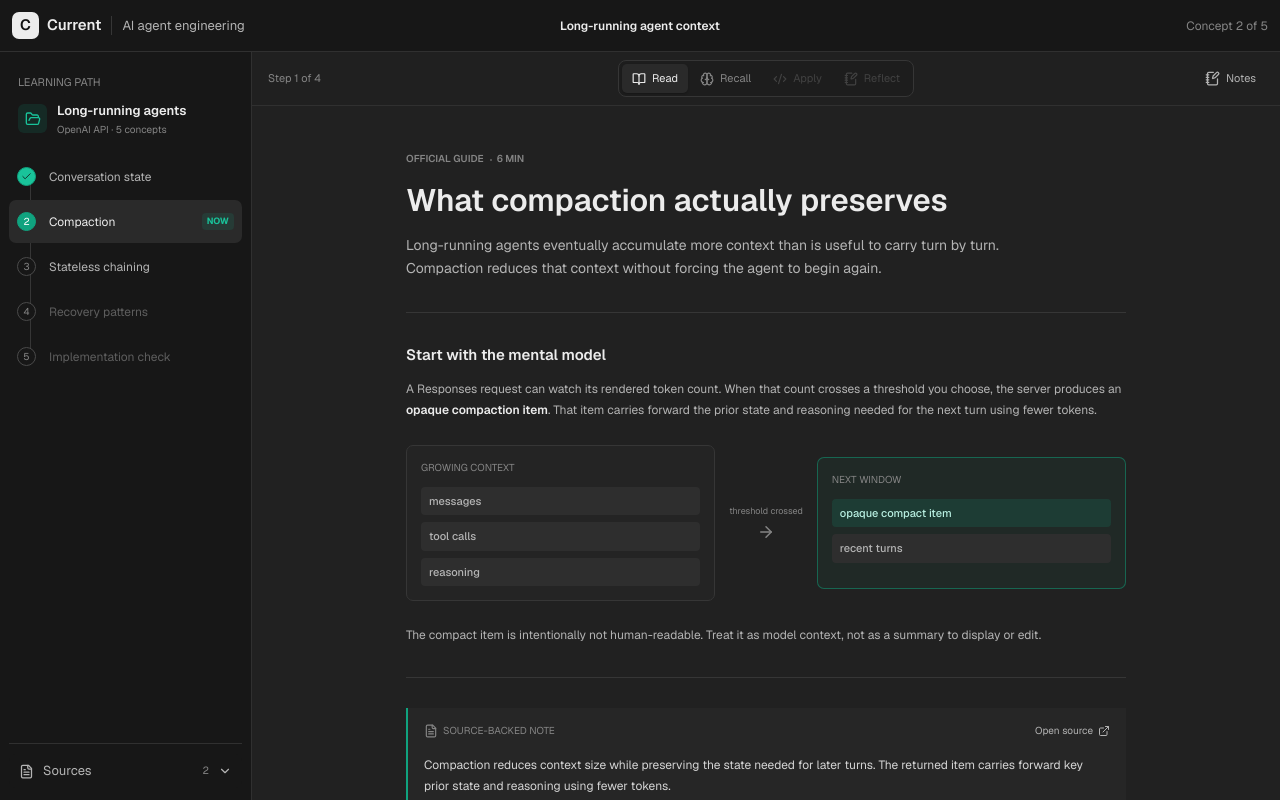
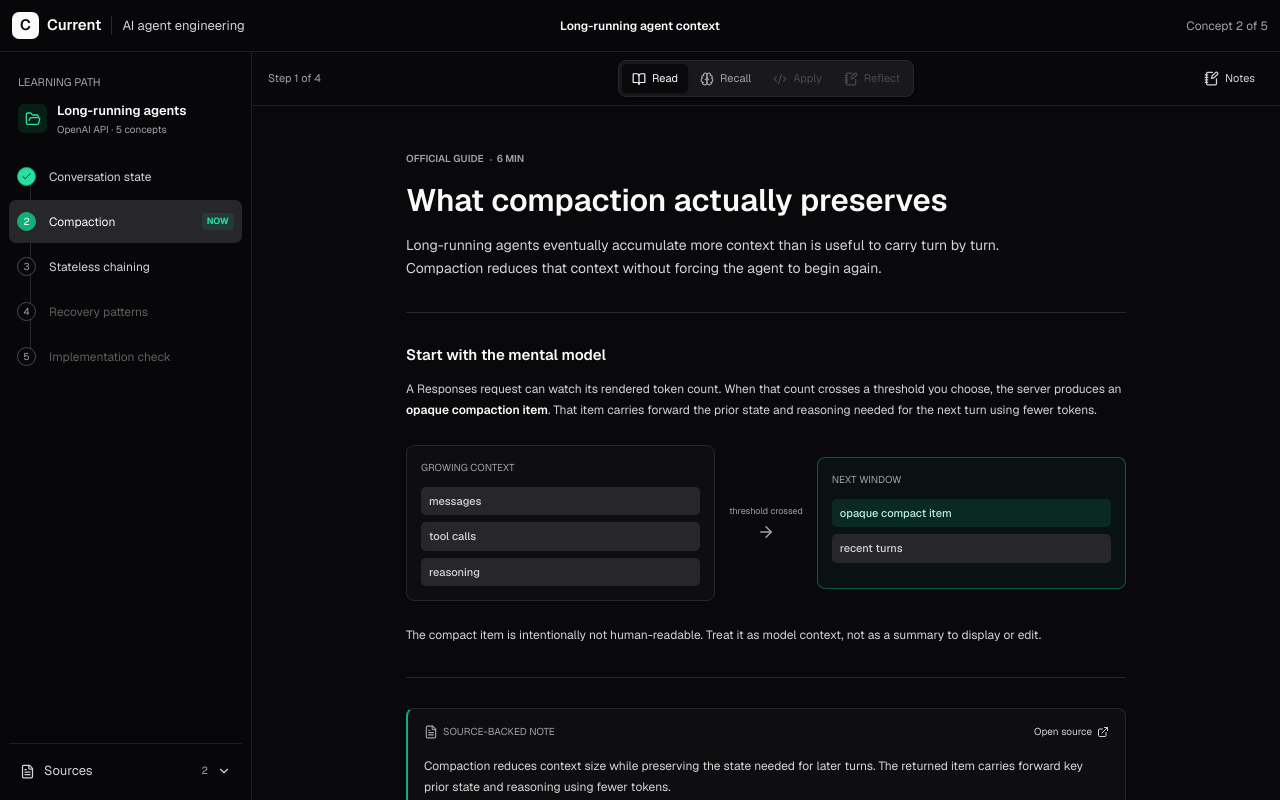
Before and after one commit to donovanmchenry/current, a Next.js app: page / in a window 1280 px wide. Built offline with nearby package versions, Linux system fonts and the light colour scheme.

Commit message:
Apply shadcn dark styling

```diff
--- a/app/globals.css
+++ b/app/globals.css
@@ -1,19 +1,40 @@
 @import "tailwindcss";
 
 :root {
-  --bg: #212121;
-  --bg-deep: #171717;
-  --bg-elevated: #2a2a2a;
-  --bg-hover: #303030;
-  --bg-input: #242424;
-  --line: #363636;
-  --line-soft: #303030;
-  --text: #ececec;
-  --text-secondary: #b4b4b4;
-  --text-muted: #858585;
-  --accent: #10a37f;
-  --accent-bright: #19c39a;
-  --accent-soft: rgba(16, 163, 127, .14);
+  color-scheme: dark;
+  --background: 240 10% 3.9%;
+  --foreground: 0 0% 98%;
+  --card: 240 8% 6%;
+  --card-foreground: 0 0% 98%;
+  --popover: 240 10% 3.9%;
+  --popover-foreground: 0 0% 98%;
+  --primary: 160 82% 38%;
+  --primary-foreground: 160 100% 5%;
+  --secondary: 240 3.7% 15.9%;
+  --secondary-foreground: 0 0% 98%;
+  --muted: 240 3.7% 15.9%;
+  --muted-foreground: 240 5% 64.9%;
+  --ui-accent: 240 3.7% 15.9%;
+  --ui-accent-foreground: 0 0% 98%;
+  --destructive: 0 62.8% 48%;
+  --destructive-foreground: 0 0% 98%;
+  --border: 240 3.7% 15.9%;
+  --input: 240 3.7% 15.9%;
+  --ring: 160 82% 42%;
+  --radius: 8px;
+  --bg: hsl(var(--background));
+  --bg-deep: hsl(240 10% 3.2%);
+  --bg-elevated: hsl(var(--secondary));
+  --bg-hover: hsl(240 3.7% 18.5%);
+  --bg-input: hsl(var(--card));
+  --line: hsl(var(--border));
+  --line-soft: hsl(240 3.7% 12.5%);
+  --text: hsl(var(--foreground));
+  --text-secondary: hsl(240 5% 84%);
+  --text-muted: hsl(var(--muted-foreground));
+  --accent: hsl(var(--primary));
+  --accent-bright: hsl(160 72% 52%);
+  --accent-soft: hsl(var(--primary) / .14);
   --warning: #e2b86b;
   --warning-soft: rgba(226, 184, 107, .12);
   --error: #ef8f8f;
@@ -37,6 +58,8 @@ button, input, textarea { font: inherit; letter-spacing: 0; }
 button { color: inherit; }
 button, a { -webkit-tap-highlight-color: transparent; }
 code, pre, kbd { font-family: var(--font-geist-mono), monospace; letter-spacing: 0; }
+::selection { color: var(--text); background: hsl(var(--primary) / .3); }
+:focus-visible { outline: 2px solid hsl(var(--ring)); outline-offset: 2px; }
 
 .current-app { min-height: 100vh; background: var(--bg); }
 .workspace-header {
@@ -56,12 +79,12 @@ code, pre, kbd { font-family: var(--font-geist-mono), monospace; letter-spacing:
 .header-right { justify-content: flex-end; gap: 5px; }
 .header-center { gap: 9px; color: var(--text-secondary); font-size: 12px; }
 .wordmark { display: inline-flex; align-items: center; gap: 8px; font-size: 15px; font-weight: 600; }
-.wordmark-symbol { width: 27px; height: 27px; display: grid; place-items: center; border-radius: 7px; color: #111; background: var(--text); }
+.wordmark-symbol { width: 27px; height: 27px; display: grid; place-items: center; border-radius: calc(var(--radius) - 1px); color: hsl(var(--background)); background: var(--text); }
 .header-separator { width: 1px; height: 19px; background: var(--line); }
 .track-context { color: var(--text-secondary); font-size: 13px; }
 .lesson-name { color: var(--text); font-weight: 520; }
 .header-progress { color: var(--text-muted); font-size: 12px; }
-.icon-action { width: 30px; height: 30px; display: inline-grid; place-items: center; border: 0; border-radius: 6px; color: var(--text-secondary); background: transparent; cursor: pointer; }
+.icon-action { width: 30px; height: 30px; display: inline-grid; place-items: center; border: 1px solid transparent; border-radius: calc(var(--radius) - 2px); color: var(--text-secondary); background: transparent; cursor: pointer; }
 .icon-action:hover { color: var(--text); background: var(--bg-hover); }
 .mobile-only { display: none; }
 
@@ -79,18 +102,18 @@ code, pre, kbd { font-family: var(--font-geist-mono), monospace; letter-spacing:
   background: var(--bg-deep);
 }
 .sidebar-mobile-head { display: none; }
-.sidebar-bottom button { position: relative; z-index: 2; width: 100%; min-height: 34px; display: flex; align-items: center; gap: 9px; padding: 0 10px; border: 0; border-radius: 7px; color: var(--text-secondary); background: var(--bg-deep); font-size: 13px; text-align: left; cursor: pointer; }
+.sidebar-bottom button { position: relative; z-index: 2; width: 100%; min-height: 34px; display: flex; align-items: center; gap: 9px; padding: 0 10px; border: 1px solid transparent; border-radius: calc(var(--radius) - 1px); color: var(--text-secondary); background: var(--bg-deep); font-size: 13px; text-align: left; cursor: pointer; }
 .sidebar-bottom button:hover { color: var(--text); background: var(--bg-hover); }
 .outline-heading { display: flex; align-items: center; justify-content: space-between; padding: 0 9px; margin-bottom: 10px; color: var(--text-muted); font-size: 11px; text-transform: uppercase; }
 .track-title { display: grid; grid-template-columns: 31px 1fr; align-items: center; gap: 8px; padding: 0 9px; }
-.track-icon { width: 29px; height: 29px; display: grid; place-items: center; border-radius: 6px; color: var(--accent-bright); background: var(--accent-soft); }
+.track-icon { width: 29px; height: 29px; display: grid; place-items: center; border-radius: calc(var(--radius) - 2px); color: var(--accent-bright); background: var(--accent-soft); }
 .track-title strong, .track-title small { display: block; }
 .track-title strong { font-size: 13px; font-weight: 550; }
 .track-title small { margin-top: 2px; color: var(--text-muted); font-size: 10px; }
 .concept-path { position: relative; display: grid; gap: 2px; margin: 18px 0 0; padding: 0; list-style: none; }
 .concept-path::before { content: ""; position: absolute; left: 21px; top: 18px; bottom: 18px; width: 1px; background: var(--line); }
 .concept-path li { position: relative; z-index: 1; }
-.concept-row { width: 100%; min-height: 43px; display: grid; grid-template-columns: 25px 1fr auto; align-items: center; gap: 7px; padding: 0 8px; border-radius: 7px; color: var(--text-secondary); font-size: 12px; }
+.concept-row { width: 100%; min-height: 43px; display: grid; grid-template-columns: 25px 1fr auto; align-items: center; gap: 7px; padding: 0 8px; border-radius: calc(var(--radius) - 1px); color: var(--text-secondary); font-size: 12px; }
 .concept-path li.current .concept-row { color: var(--text); background: var(--bg-elevated); }
 .concept-path li.locked .concept-row { color: #5e5e5e; }
 .concept-state { width: 19px; height: 19px; display: grid; place-items: center; border: 1px solid #4a4a4a; border-radius: 50%; color: var(--text-muted); background: var(--bg-deep); font-size: 10px; }
@@ -161,17 +184,17 @@ code, pre, kbd { font-family: var(--font-geist-mono), monospace; letter-spacing:
   align-items: center;
   padding: 0 16px;
   border-bottom: 1px solid var(--line-soft);
-  background: rgba(33, 33, 33, .95);
+  background: hsl(var(--background) / .9);
   backdrop-filter: blur(10px);
 }
 .stage-count { color: var(--text-muted); font-size: 11px; }
-.mode-switcher { display: flex; align-items: center; gap: 2px; padding: 3px; border: 1px solid var(--line); border-radius: 8px; background: #1d1d1d; }
-.mode-switcher button { height: 29px; display: inline-flex; align-items: center; gap: 6px; padding: 0 10px; border: 0; border-radius: 5px; color: var(--text-muted); background: transparent; font-size: 11px; cursor: pointer; transition: color .18s ease, background .18s ease, box-shadow .18s ease; }
+.mode-switcher { display: flex; align-items: center; gap: 2px; padding: 3px; border: 1px solid var(--line); border-radius: var(--radius); background: hsl(var(--muted) / .55); box-shadow: 0 1px 2px rgba(0,0,0,.2); }
+.mode-switcher button { height: 29px; display: inline-flex; align-items: center; gap: 6px; padding: 0 10px; border: 0; border-radius: calc(var(--radius) - 3px); color: var(--text-muted); background: transparent; font-size: 11px; cursor: pointer; transition: color .18s ease, background .18s ease, box-shadow .18s ease; }
 .mode-switcher button:hover:not(:disabled) { color: var(--text-secondary); }
-.mode-switcher button.active { color: var(--text); background: var(--bg-elevated); box-shadow: 0 1px 2px rgba(0,0,0,.25); }
+.mode-switcher button.active { color: var(--text); background: hsl(var(--background)); box-shadow: 0 1px 2px rgba(0,0,0,.3); }
 .mode-switcher button:disabled { opacity: .35; cursor: not-allowed; }
-.notebook-toggle { min-height: 30px; display: inline-flex; align-items: center; justify-self: end; gap: 6px; border: 0; border-radius: 6px; padding: 0 8px; color: var(--text-secondary); background: transparent; font-size: 11px; cursor: pointer; }
-.notebook-toggle:hover, .notebook-toggle.active { color: var(--text); background: var(--bg-hover); }
+.notebook-toggle { min-height: 30px; display: inline-flex; align-items: center; justify-self: end; gap: 6px; border: 1px solid transparent; border-radius: calc(var(--radius) - 2px); padding: 0 8px; color: var(--text-secondary); background: transparent; font-size: 11px; cursor: pointer; }
+.notebook-toggle:hover, .notebook-toggle.active { color: var(--text); border-color: var(--line); background: hsl(var(--ui-accent)); }
 .lesson-scroll { position: absolute; inset: 54px 0 0; overflow-y: auto; overscroll-behavior: contain; scrollbar-color: #555 transparent; }
 .mode-stage { min-height: 100%; }
 .mode-stage.leaving, .mode-stage.entering { pointer-events: none; }
@@ -198,14 +221,14 @@ code, pre, kbd { font-family: var(--font-geist-mono), monospace; letter-spacing:
 .reading-section > p:last-child { margin-bottom: 0; }
 .reading-section strong { color: var(--text); font-weight: 550; }
 .concept-diagram { display: grid; grid-template-columns: 1fr auto 1fr; align-items: center; gap: 14px; margin: 24px 0; }
-.diagram-stage { min-height: 132px; display: flex; flex-direction: column; gap: 7px; padding: 14px; border: 1px solid var(--line); border-radius: 7px; background: var(--bg-input); }
+.diagram-stage { min-height: 132px; display: flex; flex-direction: column; gap: 7px; padding: 14px; border: 1px solid var(--line); border-radius: var(--radius); background: hsl(var(--card)); box-shadow: 0 1px 2px rgba(0,0,0,.16); }
 .diagram-stage > span { margin-bottom: 5px; color: var(--text-muted); font-size: 10px; text-transform: uppercase; }
-.diagram-stage strong { padding: 6px 8px; border-radius: 4px; color: var(--text-secondary); background: #2e2e2e; font-size: 11px; font-weight: 480; }
+.diagram-stage strong { padding: 6px 8px; border-radius: calc(var(--radius) - 3px); color: var(--text-secondary); background: hsl(var(--muted)); font-size: 11px; font-weight: 480; }
 .diagram-stage.result { border-color: rgba(16,163,127,.5); background: rgba(16,163,127,.06); }
 .diagram-stage.result strong:first-of-type { color: #b8efe1; background: rgba(16,163,127,.16); }
 .diagram-arrow { display: grid; justify-items: center; gap: 5px; color: var(--text-muted); }
 .diagram-arrow span { font-size: 9px; white-space: nowrap; }
-.source-excerpt { margin: 30px 0 0; padding: 15px 16px 12px; border-left: 2px solid var(--accent); background: #262626; }
+.source-excerpt { margin: 30px 0 0; padding: 15px 16px 12px; border: 1px solid var(--line); border-left: 2px solid var(--accent); border-radius: var(--radius); background: hsl(var(--card)); box-shadow: 0 1px 2px rgba(0,0,0,.15); }
 .excerpt-top { display: flex; align-items: center; justify-content: space-between; gap: 12px; }
 .excerpt-top > span, .excerpt-top a { display: inline-flex; align-items: center; gap: 5px; font-size: 10px; }
 .excerpt-top > span { color: var(--text-muted); text-transform: uppercase; }
@@ -215,24 +238,27 @@ code, pre, kbd { font-family: var(--font-geist-mono), monospace; letter-spacing:
 .excerpt-action { display: inline-flex; align-items: center; gap: 5px; border: 0; padding: 4px 0; color: var(--text-muted); background: transparent; font-size: 10px; cursor: pointer; }
 .excerpt-action:hover, .excerpt-action.added { color: var(--accent-bright); }
 .excerpt-action:disabled { cursor: default; }
-.comparison-row { display: grid; grid-template-columns: 1fr 1fr; gap: 1px; overflow: hidden; border: 1px solid var(--line); border-radius: 7px; background: var(--line); }
-.comparison-row > div { padding: 15px; background: var(--bg-input); }
+.comparison-row { display: grid; grid-template-columns: 1fr 1fr; gap: 1px; overflow: hidden; border: 1px solid var(--line); border-radius: var(--radius); background: var(--line); box-shadow: 0 1px 2px rgba(0,0,0,.12); }
+.comparison-row > div { padding: 15px; background: hsl(var(--card)); }
 .comparison-row span { display: block; margin-bottom: 8px; color: var(--text); font-size: 12px; font-weight: 550; }
 .comparison-row p { margin: 0; color: var(--text-secondary); font-size: 12px; line-height: 1.65; }
 .module-footer { display: flex; align-items: center; justify-content: space-between; gap: 20px; padding-top: 25px; }
 .module-footer > span { color: var(--text-muted); font-size: 11px; }
-.continue-button, .subtle-button { min-height: 34px; display: inline-flex; align-items: center; justify-content: center; gap: 7px; border-radius: 7px; padding: 0 12px; font-size: 11px; font-weight: 550; cursor: pointer; }
-.continue-button { border: 0; color: #071b15; background: var(--accent-bright); }
-.continue-button:hover { background: #27d4aa; }
-.continue-button:disabled { color: #777; background: #3a3a3a; cursor: not-allowed; }
-.subtle-button { border: 1px solid var(--line); color: var(--text-secondary); background: transparent; }
+.continue-button, .subtle-button { min-height: 36px; display: inline-flex; align-items: center; justify-content: center; gap: 7px; border-radius: calc(var(--radius) - 2px); padding: 0 13px; font-size: 11px; font-weight: 550; cursor: pointer; transition: color .15s ease, background .15s ease, border-color .15s ease; }
+.continue-button { border: 1px solid transparent; color: hsl(var(--primary-foreground)); background: hsl(var(--primary)); box-shadow: 0 1px 2px rgba(0,0,0,.2); }
+.continue-button:hover { background: hsl(160 82% 43%); }
+.continue-button:disabled { color: var(--text-muted); background: hsl(var(--muted)); box-shadow: none; cursor: not-allowed; }
+.subtle-button { border: 1px solid var(--line); color: var(--text-secondary); background: hsl(var(--background)); }
+.subtle-button:hover { color: var(--text); background: hsl(var(--ui-accent)); }
 
-.recall-input { display: block; margin-top: 28px; overflow: hidden; border: 1px solid #414141; border-radius: 8px; background: var(--bg-input); }
+.recall-input { display: block; margin-top: 28px; overflow: hidden; border: 1px solid hsl(var(--input)); border-radius: var(--radius); background: hsl(var(--card)); transition: border-color .15s ease, box-shadow .15s ease; }
+.recall-input:focus-within { border-color: hsl(var(--ring)); box-shadow: 0 0 0 3px hsl(var(--ring) / .18); }
 .recall-input > span { display: block; padding: 11px 13px 0; color: var(--text-muted); font-size: 10px; text-transform: uppercase; }
 .recall-input textarea { width: 100%; min-height: 180px; resize: vertical; border: 0; outline: 0; padding: 13px; color: var(--text); background: transparent; font-size: 12px; line-height: 1.7; }
+.recall-input textarea:focus-visible { outline: 0; }
 .recall-input textarea::placeholder { color: #656565; }
 .recall-input small { display: block; padding: 8px 13px; border-top: 1px solid var(--line-soft); color: var(--text-muted); font-size: 10px; }
-.evaluation-result { display: grid; grid-template-columns: 34px 1fr; gap: 12px; margin-top: 14px; padding: 16px; border-radius: 8px; }
+.evaluation-result { display: grid; grid-template-columns: 34px 1fr; gap: 12px; margin-top: 14px; padding: 16px; border-radius: var(--radius); box-shadow: 0 1px 2px rgba(0,0,0,.12); }
 .evaluation-result.strong { border: 1px solid rgba(16,163,127,.4); background: rgba(16,163,127,.08); }
 .evaluation-result.partial { border: 1px solid rgba(226,184,107,.35); background: var(--warning-soft); }
 .result-mark { width: 30px; height: 30px; display: grid; place-items: center; border-radius: 50%; color: var(--accent-bright); background: var(--accent-soft); }
@@ -244,9 +270,9 @@ code, pre, kbd { font-family: var(--font-geist-mono), monospace; letter-spacing:
 .gap-line strong { margin-right: 7px; color: var(--warning); font-size: 10px; text-transform: uppercase; }
 .adapt-row { display: flex; align-items: center; gap: 7px; margin-top: 13px; }
 .adapt-row > span { margin-right: auto; color: var(--text-muted); font-size: 10px; }
-.adapt-row button { min-height: 29px; display: inline-flex; align-items: center; gap: 5px; border: 1px solid var(--line); border-radius: 6px; padding: 0 9px; color: var(--text-secondary); background: var(--bg-input); font-size: 10px; cursor: pointer; }
-.adapt-row button:hover { color: var(--text); border-color: #505050; }
-.support-module { margin-top: 25px; padding: 14px; border: 1px solid rgba(16,163,127,.35); border-radius: 8px; background: rgba(16,163,127,.055); }
+.adapt-row button { min-height: 30px; display: inline-flex; align-items: center; gap: 5px; border: 1px solid var(--line); border-radius: calc(var(--radius) - 2px); padding: 0 9px; color: var(--text-secondary); background: hsl(var(--background)); font-size: 10px; cursor: pointer; }
+.adapt-row button:hover { color: var(--text); border-color: hsl(240 4% 28%); background: hsl(var(--ui-accent)); }
+.support-module { margin-top: 25px; padding: 14px; border: 1px solid hsl(var(--primary) / .35); border-radius: var(--radius); background: hsl(var(--primary) / .055); }
 .support-label { display: block; margin-bottom: 12px; color: var(--accent-bright); font-size: 10px; font-weight: 620; text-transform: uppercase; }
 .support-steps { display: grid; grid-template-columns: 1fr auto 1fr auto 1fr auto 1fr; align-items: center; gap: 6px; }
 .support-steps > div { min-height: 54px; display: grid; align-content: center; gap: 4px; padding: 8px; border-radius: 5px; background: var(--bg-input); }
@@ -256,12 +282,12 @@ code, pre, kbd { font-family: var(--font-geist-mono), monospace; letter-spacing:
 .support-module > p { margin: 12px 0 0; color: var(--text-secondary); font-size: 11px; line-height: 1.6; }
 .example-support > p { margin-top: 0; font-size: 12px; }
 
-.code-context { margin-top: 28px; overflow: hidden; border: 1px solid var(--line); border-radius: 8px; background: #1b1b1b; }
+.code-context { margin-top: 28px; overflow: hidden; border: 1px solid var(--line); border-radius: var(--radius); background: hsl(var(--card)); box-shadow: 0 1px 2px rgba(0,0,0,.12); }
 .code-context > span { display: block; padding: 8px 12px; border-bottom: 1px solid var(--line); color: var(--text-muted); font-size: 10px; }
 .code-context pre { margin: 0; padding: 15px; color: #d4d4d4; font-size: 12px; line-height: 1.65; white-space: pre-wrap; }
 .code-options { display: grid; gap: 8px; margin-top: 13px; }
-.code-options button { min-height: 95px; display: grid; grid-template-columns: 28px 1fr auto; align-items: center; gap: 9px; padding: 10px 12px; border: 1px solid var(--line); border-radius: 8px; color: var(--text-secondary); background: var(--bg-input); text-align: left; cursor: pointer; }
-.code-options button:hover, .code-options button.selected { border-color: #565656; background: #2d2d2d; }
+.code-options button { min-height: 95px; display: grid; grid-template-columns: 28px 1fr auto; align-items: center; gap: 9px; padding: 10px 12px; border: 1px solid var(--line); border-radius: var(--radius); color: var(--text-secondary); background: hsl(var(--card)); text-align: left; cursor: pointer; transition: border-color .15s ease, background .15s ease; }
+.code-options button:hover, .code-options button.selected { border-color: hsl(240 4% 30%); background: hsl(var(--ui-accent)); }
 .code-options button.right { border-color: rgba(16,163,127,.5); background: rgba(16,163,127,.07); }
 .code-options button.wrong { border-color: rgba(239,143,143,.4); background: rgba(239,143,143,.06); }
 .option-index { width: 23px; height: 23px; display: grid; place-items: center; border: 1px solid #505050; border-radius: 50%; font-size: 10px; }
@@ -275,13 +301,13 @@ code, pre, kbd { font-family: var(--font-geist-mono), monospace; letter-spacing:
 .code-feedback strong { display: block; color: var(--text); }
 
 .reflection-input textarea { min-height: 155px; }
-.session-summary { display: grid; gap: 1px; margin-top: 18px; overflow: hidden; border: 1px solid var(--line); border-radius: 8px; background: var(--line); }
+.session-summary { display: grid; gap: 1px; margin-top: 18px; overflow: hidden; border: 1px solid var(--line); border-radius: var(--radius); background: var(--line); }
 .session-summary > div { min-height: 54px; display: grid; grid-template-columns: 28px 1fr; align-items: center; gap: 8px; padding: 8px 12px; background: var(--bg-input); }
 .session-summary svg { color: var(--accent-bright); }
 .session-summary strong, .session-summary span { display: block; }
 .session-summary strong { margin-bottom: 3px; color: var(--text); font-size: 11px; }
 .session-summary span { color: var(--text-muted); font-size: 10px; }
-.scheduled-state { display: grid; grid-template-columns: 28px 1fr; align-items: center; gap: 9px; margin-top: 14px; padding: 13px; border: 1px solid rgba(16,163,127,.4); border-radius: 8px; color: var(--accent-bright); background: rgba(16,163,127,.08); }
+.scheduled-state { display: grid; grid-template-columns: 28px 1fr; align-items: center; gap: 9px; margin-top: 14px; padding: 13px; border: 1px solid hsl(var(--primary) / .4); border-radius: var(--radius); color: var(--accent-bright); background: hsl(var(--primary) / .08); }
 .scheduled-state strong, .scheduled-state span { display: block; }
 .scheduled-state strong { color: var(--text); font-size: 12px; }
 .scheduled-state span { margin-top: 3px; color: var(--text-secondary); font-size: 10px; }
@@ -297,7 +323,7 @@ code, pre, kbd { font-family: var(--font-geist-mono), monospace; letter-spacing:
   visibility: hidden;
   pointer-events: none;
   border-left: 1px solid var(--line-soft);
-  background: #1d1d1d;
+  background: hsl(var(--card));
   transition:
     transform .42s cubic-bezier(.22, 1, .36, 1),
     visibility 0s linear .42s;
@@ -308,7 +334,8 @@ code, pre, kbd { font-family: var(--font-geist-mono), monospace; letter-spacing:
 .note-document-title span, .note-document-title small { display: block; }
 .note-document-title span { font-size: 12px; font-weight: 540; }
 .note-document-title small { margin-top: 3px; color: var(--text-muted); font-size: 10px; }
-.notes-pane textarea { min-height: 0; flex: 1; resize: none; border: 0; border-top: 1px solid var(--line-soft); outline: 0; padding: 18px; color: #d8d8d8; background: #202020; font-size: 13px; line-height: 1.75; }
+.notes-pane textarea { min-height: 0; flex: 1; resize: none; border: 0; border-top: 1px solid var(--line-soft); outline: 0; padding: 18px; color: var(--text-secondary); background: hsl(var(--background)); font-size: 13px; line-height: 1.75; }
+.notes-pane textarea:focus-visible { outline: 0; box-shadow: inset 2px 0 0 hsl(var(--ring)); }
 .notes-pane textarea::placeholder { color: #646464; }
 .note-footer { min-height: 48px; display: flex; align-items: center; justify-content: space-between; padding: 0 12px 0 17px; border-top: 1px solid var(--line-soft); color: var(--text-muted); font-size: 10px; }
 .overlay, .notebook-overlay { display: none; }
```
Also changed, not shown: 1 other file (tests, documents, lock files or other folders).
